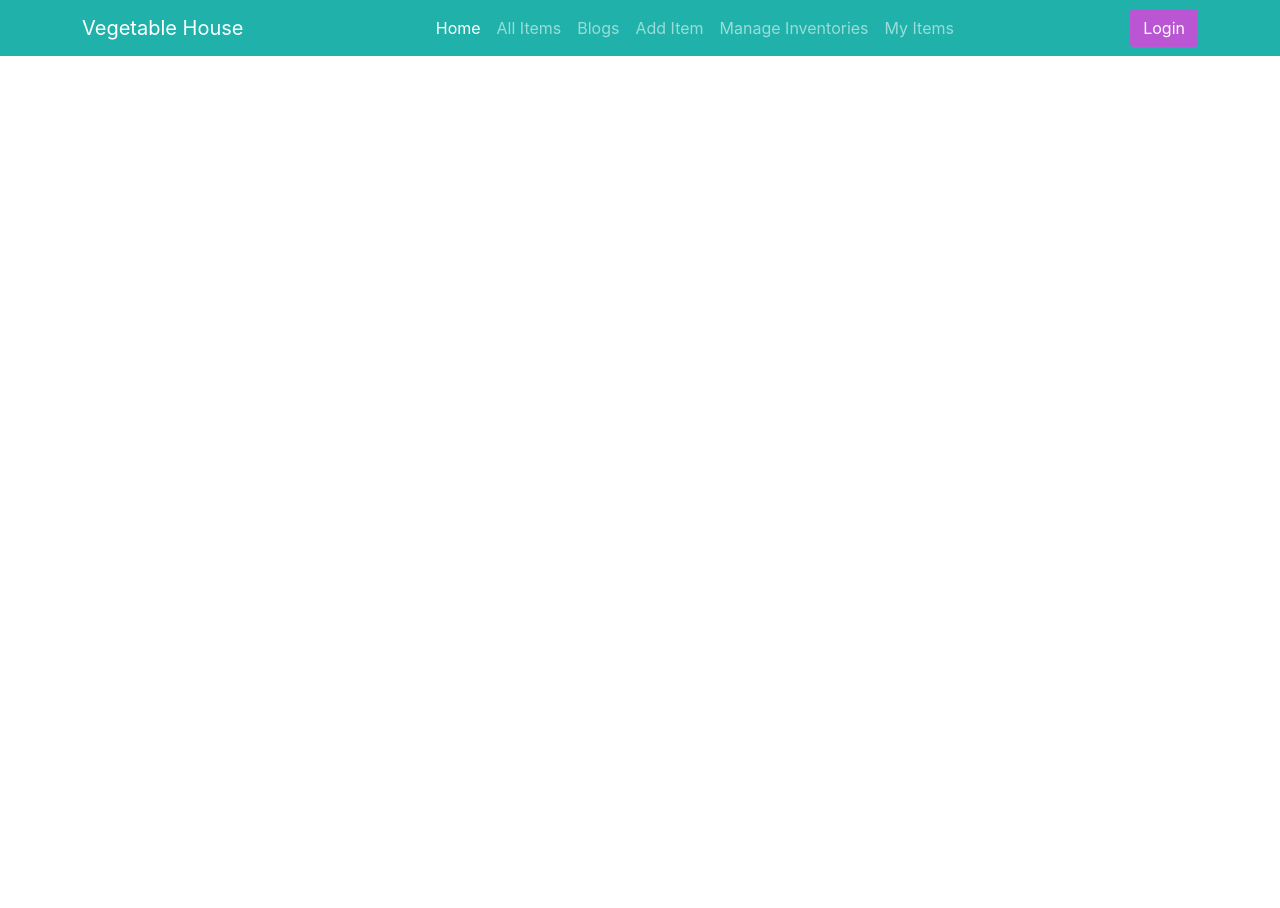
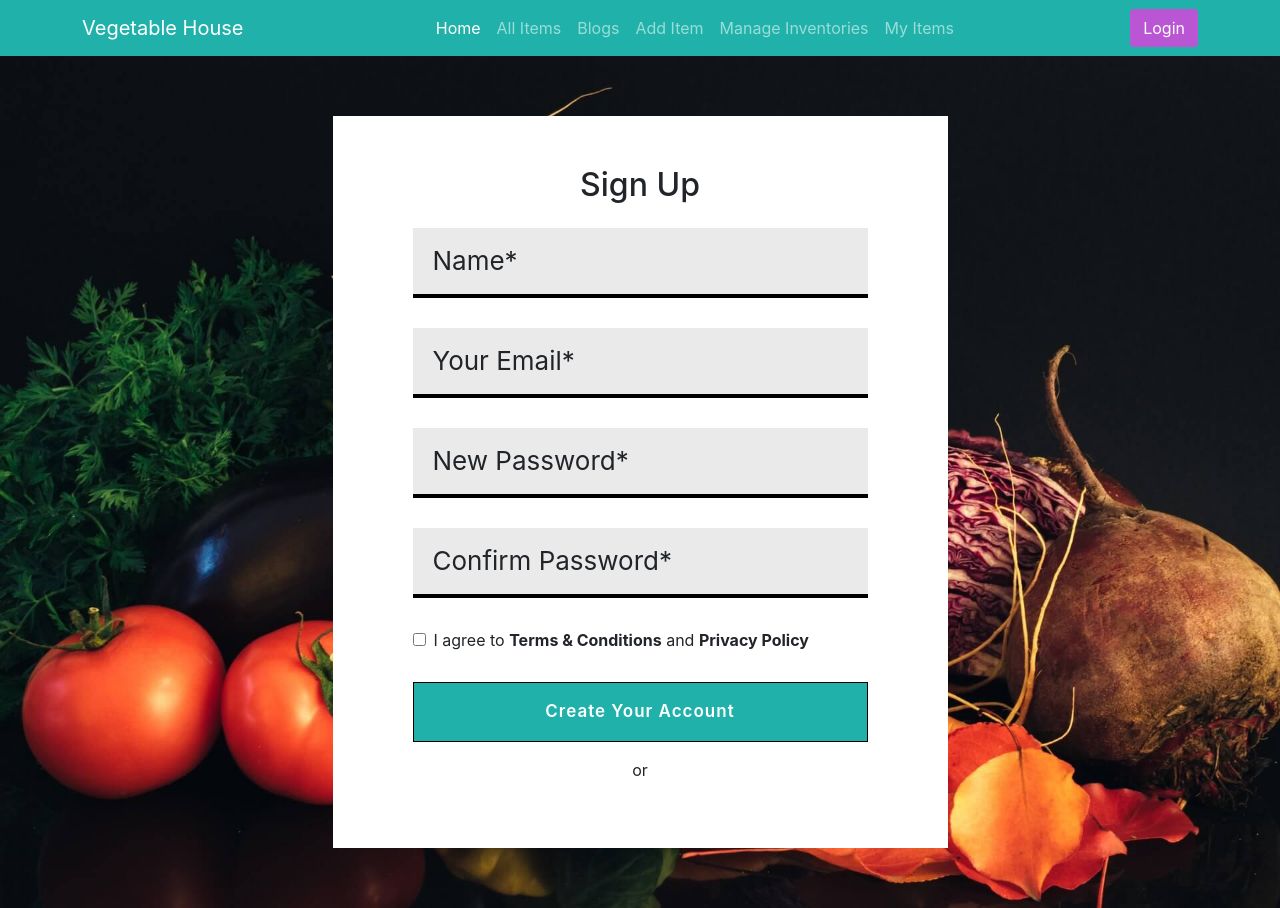
Before and after one commit to hnMurshed/warehouse-management-website-client, a React (Create React App) app: page /register in a window 1280 px wide. Before the commit the page ends 800 px from the top, so only its background shows below. Built offline with nearby package versions, Linux system fonts and the light colour scheme; no server answers.

Commit message:
Register form created

```diff
--- a/src/App.js
+++ b/src/App.js
@@ -7,6 +7,7 @@ import Inventory from './pages/Inventory/Inventory';
 import ManageInventories from './pages/ManageInvetories/ManageInventories';
 import AddItem from './pages/AddItem/AddItem';
 import { Toaster } from 'react-hot-toast';
+import Register from './pages/Reginster/Register';
 
 function App() {
   return (
@@ -19,6 +20,7 @@ function App() {
         <Route path='inventory/:itemId' element={<Inventory></Inventory>}></Route>
         <Route path='manageinventories' element={<ManageInventories></ManageInventories>}></Route>
         <Route path='additem' element={<AddItem />}></Route>
+        <Route path='register' element={<Register></Register>}></Route>
       </Routes>
     </div>
   );
--- a/src/pages/AddItem/AddItem.js
+++ b/src/pages/AddItem/AddItem.js
@@ -11,7 +11,7 @@ const AddItem = () => {
         console.log(data);
 
         const insertItem = async () => {
-            const response = await axios.post('http://localhost:5001/insertitem', data);
+            const response = await axios.post('https://glacial-taiga-42274.herokuapp.com/insertitem', data);
 
             if (response.data.insertedId) {
                 toast.success('Your item is successfully added!');
--- a/src/pages/Inventory/Inventory.js
+++ b/src/pages/Inventory/Inventory.js
@@ -15,7 +15,7 @@ const Inventory = () => {
     const { register, handleSubmit } = useForm();
 
     const getItem = async () => {
-        const { data } = await axios.get(`http://localhost:5001/item/${itemId}`);
+        const { data } = await axios.get(`https://glacial-taiga-42274.herokuapp.com/item/${itemId}`);
         setItem(data);
         console.log(data);
     }
@@ -29,7 +29,7 @@ const Inventory = () => {
         const newQuantity = prevQuantity - 1;
 
         const changeQuantity = async () => {
-            const { data } = await axios.put(`http://localhost:5001/increase-quanity?id=${itemId}&updatedquantity=${newQuantity}`);
+            const { data } = await axios.put(`https://glacial-taiga-42274.herokuapp.com/increase-quanity?id=${itemId}&updatedquantity=${newQuantity}`);
             console.log(data);
 
             if (data.modifiedCount === 1) {
@@ -45,7 +45,7 @@ const Inventory = () => {
         const upadateQuantity = parseInt(quantity) + newQuantity;
 
         const changeQuantity = async () => {
-            const { data } = await axios.put(`http://localhost:5001/increase-quanity?id=${itemId}&updatedquantity=${upadateQuantity}`);
+            const { data } = await axios.put(`https://glacial-taiga-42274.herokuapp.com/increase-quanity?id=${itemId}&updatedquantity=${upadateQuantity}`);
             console.log(data);
 
             if (data.modifiedCount === 1) {
--- a/src/pages/ManageInvetories/ManageInventories.js
+++ b/src/pages/ManageInvetories/ManageInventories.js
@@ -11,7 +11,7 @@ const ManageInventories = () => {
     const navigate = useNavigate();
 
     useEffect(() => {
-        fetch('http://localhost:5001/items')
+        fetch('https://glacial-taiga-42274.herokuapp.com/items')
             .then(res => res.json())
             .then(data => setItems(data))
     }, []);
@@ -20,7 +20,7 @@ const ManageInventories = () => {
         const confirm = window.confirm('Are you sure you want to remove this item?');
 
         const deleteItem = async () => {
-            const response = await axios.delete(`http://localhost:5001/deleteitem/${id}`);
+            const response = await axios.delete(`https://glacial-taiga-42274.herokuapp.com/deleteitem/${id}`);
 
             if (response.data.deletedCount === 1) {
                 const remaining = items.filter(item => item._id !== id);
--- /dev/null
+++ b/src/pages/Reginster/Register.css
@@ -0,0 +1,59 @@
+.register-box {
+    width: 615px;
+    padding: 50px 80px;
+}
+.input-box {
+    display: flex;
+    align-items: center;
+    height: 70px;
+    background-color: rgba(220, 220, 220, 0.6);
+    padding: 0 20px;
+    cursor: text;
+    margin-bottom: 30px;
+}
+.border-normal {
+    border-bottom: 4px solid black;
+}
+.border-succes {
+    border-bottom: 4px solid lightseagreen;
+}
+.border-error {
+    border-bottom: 4px solid lightcoral;
+}
+.input-box label {
+    width: 100%;
+    display: block;
+    cursor: text;
+    position: absolute;
+    top: 0;
+    left: 0;
+    bottom: 0;
+    transition: 200ms;
+}
+.clicked {
+    font-size: 18px;
+    transform: translateY(-15px);
+}
+.noclicked {
+    font-size: 26px;
+    transform: translateY(0);
+}
+.input-box input {
+    margin-top: 15px;
+    background-color: transparent;
+    border: none;
+    outline: none;
+}
+.input-submit {
+    background-color: lightseagreen;
+    color: white;
+    font-weight: 600;
+    font-size: 17px;
+    letter-spacing: 1px;
+    border: 1px solid black;
+    margin-top: 30px;
+    transition: 0.2s;
+}
+.input-submit:hover {
+    border-radius: 30px;
+}
--- /dev/null
+++ b/src/pages/Reginster/Register.js
@@ -0,0 +1,64 @@
+import React, { useState } from 'react';
+import './Register.css';
+import registerBg from '../../images/register-bg.jpg';
+
+const style = {
+    padding: '60px 0',
+    backgroundImage: `url(${registerBg})`,
+    backgroundSize: 'cover',
+    backgroundRepeat: 'no-repeat',
+}
+
+const Register = () => {
+    const [nameClicked, setNameClicked] = useState(false);
+    const [emailClicked, setEmailClicked] = useState(false);
+    const [passClicked, setPassClicked] = useState(false);
+    const [confPassClicked, setConfPassClicked] = useState(false);
+    const [activeCheck, setActiveCheck] = useState(false);
+    console.log(activeCheck);
+    return (
+        <div style={style} className='d-flex align-items-center justify-content-center'>
+            <div className='register-box bg-white'>
+                <h2 className='text-center mb-4'>Sign Up</h2>
+                <form>
+                    <div className="input-box border-normal">
+                        <div className='w-100 relative'>
+                            <label className={`${nameClicked ? 'clicked' : 'noclicked'}`} htmlFor="name">Name*</label>
+                            <input onClick={() => setNameClicked(true)} onBlur={() => setNameClicked(false)} type="text" name="name" id="name" />
+                        </div>
+                    </div>
+                    <div className="input-box border-normal">
+                        <div className='w-100 relative'>
+                            <label className={`${emailClicked ? 'clicked' : 'noclicked'}`} htmlFor="email">Your Email*</label>
+                            <input onClick={() => setEmailClicked(true)} onBlur={() => setEmailClicked(false)} type="email" name="email" id="email" />
+                        </div>
+                    </div>
+                    <div className="input-box border-normal">
+                        <div className='w-100 relative'>
+                            <label className={`${passClicked ? 'clicked' : 'noclicked'}`} htmlFor="password">New Password*</label>
+                            <input onClick={() => setPassClicked(true)} onBlur={() => setPassClicked(false)} type="password" name="password" id="password" />
+                        </div>
+                    </div>
+                    <div className="input-box border-normal">
+                        <div className='w-100 relative'>
+                            <label className={`${confPassClicked ? 'clicked' : 'noclicked'}`} htmlFor="confPassword">Confirm Password*</label>
+                            <input onClick={() => setConfPassClicked(true)} onBlur={() => setConfPassClicked(false)} type="password" name="confPassword" id="confPassword" />
+                        </div>
+                    </div>
+                    <div>
+                        <input onClick={ () => setActiveCheck(!activeCheck)} className='me-2' type="checkbox" name="checkbox" id="checkbox" required />
+                        <label htmlFor="checkbox">I agree to <strong>Terms & Conditions</strong> and <strong>Privacy Policy</strong></label>
+                    </div>
+                    <div>
+                        <input className='input-submit w-100 py-3' type="submit" value="Create Your Account" />
+                    </div>
+                </form>
+                <div className='text-center my-3'>
+                    <span>or</span>
+                </div>
+            </div>
+        </div>
+    );
+};
+
+export default Register;
--- a/src/pages/home/Items/Items.js
+++ b/src/pages/home/Items/Items.js
@@ -6,7 +6,7 @@ const Items = () => {
     const [items, setItems] = useState([]);
 
     useEffect(() => {
-        fetch('http://localhost:5001/items')
+        fetch('https://glacial-taiga-42274.herokuapp.com/items')
             .then(res => res.json())
             .then(data => setItems(data))
     }, [])
--- a/src/pages/shared/Header/Header.js
+++ b/src/pages/shared/Header/Header.js
@@ -41,7 +41,7 @@ const Header = () => {
                         </ul>
                         <div>
                             {
-                                <Link to='/login' className='btn btn-login text-white'>Login</Link>
+                                <Link to='/register' className='btn btn-login text-white'>Login</Link>
                             }
                         </div>
                     </div>
```
Also changed, not shown: src/images/register-bg.jpg (added).
